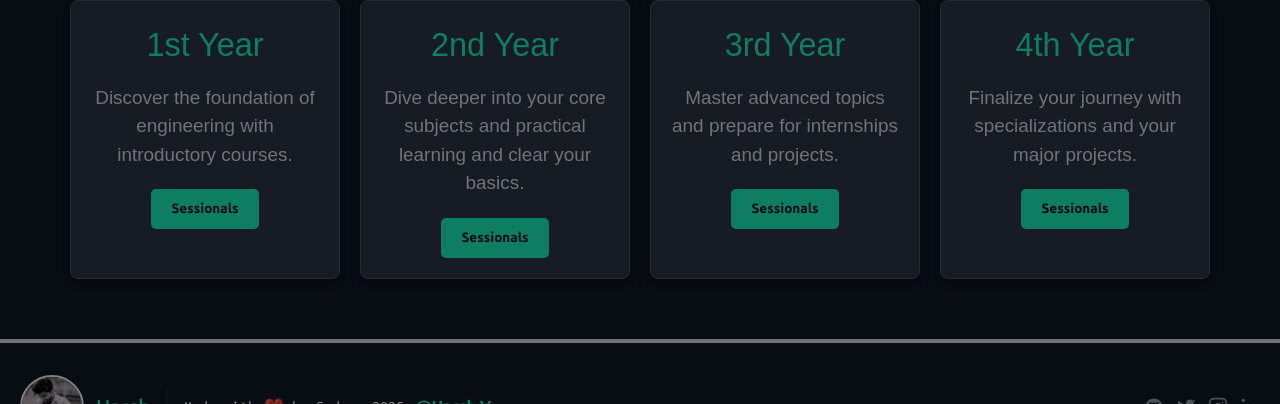
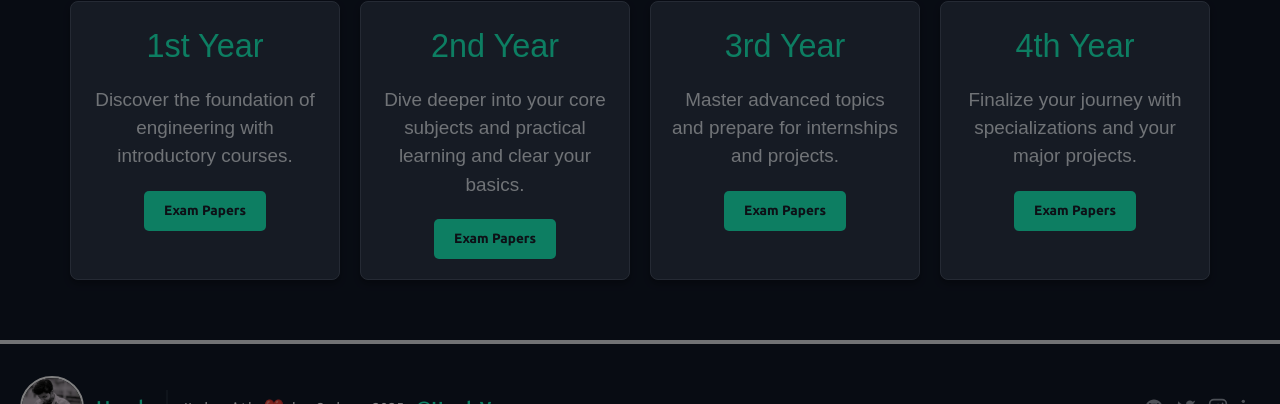
Before and after one commit to SudoKIngpin/Flask-App, a Flask app: page / in a window 1280 px wide. Shown: the part 646-1050 px from the top of the page. Run offline with Flask 2, Linux system fonts and the light colour scheme.

Commit message:
Sessional renamed and carousel fixed

```diff
--- a/templates/home.html
+++ b/templates/home.html
@@ -121,8 +121,7 @@
                 <img  src="/static/assets/logo.png" loading="eager" alt="logo" height="150" width="110" id="clogo">
               </div>
               <span class="ml-3 text-xl"
-                style="text-decoration: underline;font-size:1em;text-align: left;text-transform: capitalize;">Shambhunath
-                Institute of Engineering & Technology </span>
+                style="text-decoration: underline;font-size:1em;text-align: left;text-transform: capitalize;"></span>Shambhunath Institute Of Engineering & Tech. </span>
             </a>
             <span class="ml-3 text-xl" style="font-size: .85em;color: white;text-align: right;color: #1afdc6;"> <pre> |  SIET  EXAMS  &copy  | </pre> </span>
 
@@ -167,8 +166,8 @@
     <!-- Carousel Section  -->
 
     <div class="container">
-      <h2 class="title" style="text-align: center;margin-bottom: 18px;text-decoration: overline;  font-family:system-ui, -apple-system, Ubuntu;color: #1afdc6;font-weight: 500;
-"><pre> < / Engineering Saviours / > </pre></h2>
+      <h2 class="title" style="text-align: center;margin-bottom: 18px;text-decoration: overline;  font-family:system-ui, -apple-system, Ubuntu;color: #1afdc6;font-weight:500;
+"><pre>// CSE Saviours // </pre></h2>
       <div class="marquee-container">
           <div class="marquee">
               <a href="https://www.youtube.com/@brevilearning" target="_blank">
@@ -259,28 +258,28 @@
       <div class="card">
         <h2>1st Year</h2>
         <p>Discover the foundation of engineering with introductory courses.</p>
-        <button><a href="/1st" >Sessionals</a></button>
+        <button><a href="/1st" >Exam Papers</a></button>
       </div>
 
 
       <div class="card">
         <h2>2nd Year</h2>
         <p>Dive deeper into your core subjects and practical learning and clear your basics.</p>
-        <button><a href="/2nd" >Sessionals</a></button>
+        <button><a href="/2nd" > Exam Papers</a></button>
       </div>
 
 
       <div class="card">
         <h2>3rd Year</h2>
         <p>Master advanced topics and prepare for internships and projects.</p>
-        <button><a href="/3rd" >Sessionals</a></button>
+        <button><a href="/3rd" >Exam Papers</a></button>
       </div>
 
 
       <div class="card">
         <h2>4th Year</h2>
         <p>Finalize your journey with specializations and your major projects.</p>
-        <button><a href="/4th" >Sessionals</a></button>
+        <button><a href="/4th" >Exam Papers</a></button>
       </div>
     </section>
 
```
